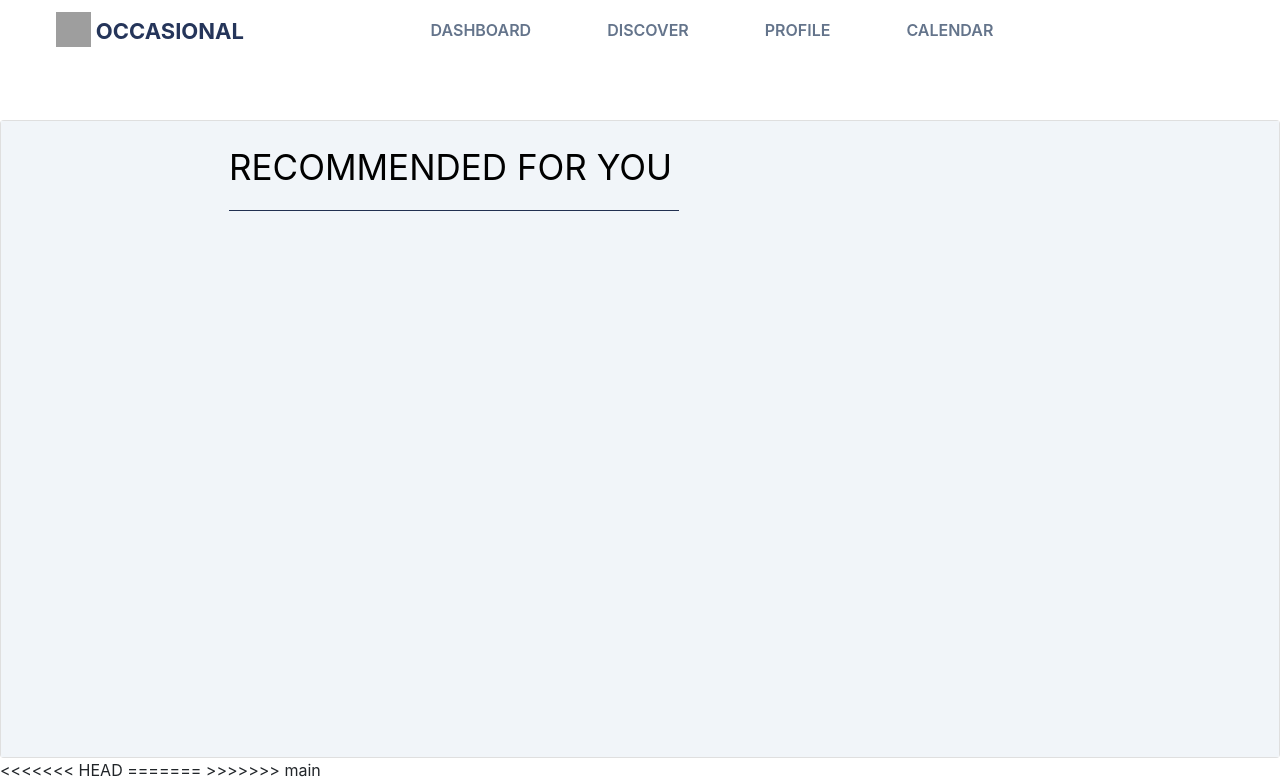
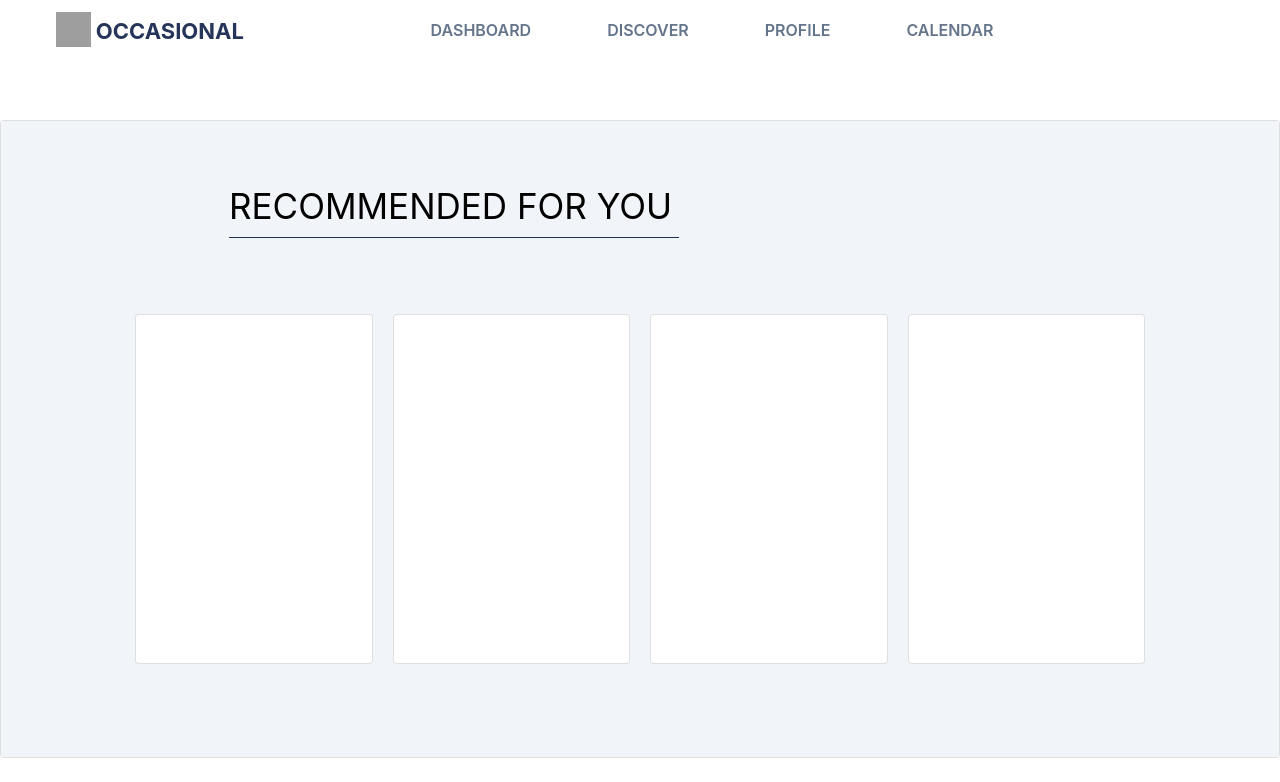
Before and after one commit to ECE444-2023Fall/project-1-web-application-design-group16-fieryflamingos, a Flask app: page /dashboard/1 in a window 1280 px wide. Shown: the part 21-803 px from the top of the page. After the commit the page ends 779 px from the top, so only its background shows below. Run offline with Flask 3, Linux system fonts and the light colour scheme; some libraries are stand-ins or nearby versions; some web fonts are replaced; grey boxes are pictures that could not be loaded.

Commit message:
added cards to custom.css in dashboard recommended section

```diff
--- a/app/static/css/custom.css
+++ b/app/static/css/custom.css
@@ -67,22 +67,36 @@
     font-style: normal;
     font-weight: 400;
     background-color: var(--Light-Grey);
-    margin-top: 20px;
-    border-bottom: 2px;
-    border-color: #000000;
+    margin-top: 70px;
+    margin-bottom: 0px;
+    line-height: 30px;
 }
 
-.col-9{
+.col-8{
     background-color: var(--Light-Grey);
+    margin-bottom: 0px;
 }
 
 hr {
-    display: block;
-    height: 5px;
+    height: 2px;
     border: 2px solid var(--UofT-Blue);
     background-color: var(--UofT-Blue);
     text-align: left;
     margin-left: 0;
-    margin-top: 20px;
+    margin-top: 5px;
     width: 450px;
 }
+
+.recommended_card{
+    margin-top: 60px;
+    height: 350px;
+    margin-right: -5px;
+    margin-left: -5px;
+}
+
+.cards{
+    width: 1000px;
+    margin-left: auto;
+    margin-right: auto;
+
+}
--- a/app/templates/base.html
+++ b/app/templates/base.html
@@ -18,7 +18,6 @@
         <link rel="preconnect" href="https://rsms.me/">
         <link rel="stylesheet" href="https://rsms.me/inter/inter.css">
     </head>
-</html>
     <body>
         <!-- Nav bar code -->
         <nav class="navbar navbar-expand-sm bg-white">
@@ -71,8 +70,4 @@
             {% block content %} {% endblock %}
         </div>
     </body>
-<<<<<<< HEAD
 </html>
-=======
-</html>
->>>>>>> main
--- a/app/templates/dashboard.html
+++ b/app/templates/dashboard.html
@@ -10,6 +10,22 @@
                     </div>
                 <div class= "col"></div>
             </div>
+            <div class = "cards">
+                <div class="row">
+                    <div class = "col s3">
+                        <div class="card medium recommended_card"></div>
+                    </div>
+                    <div class = "col s3">
+                        <div class="card medium recommended_card"></div>
+                    </div>
+                    <div class = "col s3">
+                        <div class="card medium recommended_card"></div>
+                    </div>
+                    <div class = "col s3">
+                        <div class="card medium recommended_card"></div>
+                    </div>
+                </div>
+            </div>
         </div>
     </div>
 {% endblock %}
```
Lines whose indentation alone changed are shown as unchanged.
